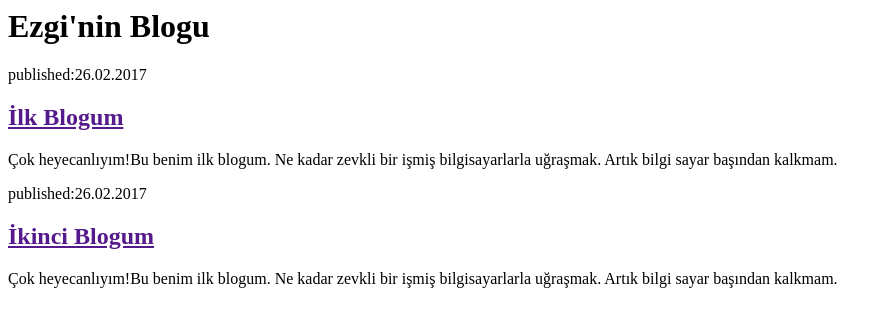
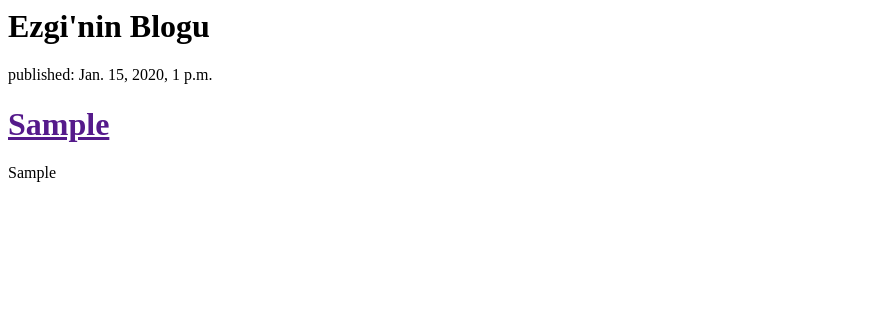
Before and after one commit to ezgidiriboun/ilk-blogum, a Django app: template blog/templates/blog/post_list.html in a window 1280 px wide. Shown: the top 327 px of the page, without its empty margins (0-892 px from the left). Run offline with Django 3.2, Linux system fonts and the light colour scheme; the template is opened without the code that fills it: values that come from a table or form of the project are taken from there, others are empty; tables that the repository leaves empty hold one stand-in row (values such as "Sample post").

Commit message:
Veritabanındaki postları görebilmek için template'i değiştirdim.

```diff
--- a/blog/templates/blog/post_list.html
+++ b/blog/templates/blog/post_list.html
@@ -9,16 +9,12 @@
 <div>
 	<h1>Ezgi'nin Blogu</h1>
 </div>
+{% for post in posts %}
 <div>
-	<p>published:26.02.2017</p>
-	<h2><a href="">İlk Blogum</a></h2>
-	<p>Çok	heyecanlıyım!Bu	benim ilk blogum. Ne kadar zevkli bir işmiş	bilgisayarlarla	uğraşmak. Artık	bilgi sayar	başından	kalkmam.</p>
+  <p>published: {{ post.yayinlanma_tarihi	}}</p>			<h1><a	href="">{{	post.baslik	}}</a></h1>
+  <p>{{	post.yazi|linebreaks }}</p>
 </div>
-<div>
-	<p>published:26.02.2017</p>
-	<h2><a href="">İkinci Blogum</a></h2>
-	<p>Çok	heyecanlıyım!Bu	benim ilk blogum. Ne kadar zevkli bir işmiş	bilgisayarlarla	uğraşmak. Artık	bilgi sayar	başından	kalkmam.</p>
-</div>
+{% endfor %}
 </body>
 
 
--- a/blog/views.py
+++ b/blog/views.py
@@ -1,3 +1,6 @@
 from django.shortcuts import render
+from django.utils import timezone
+from .models import Post
 def post_list(request):
-	return render(request, 'blog/post_list.html',{})
+	posts=Post.objects.filter(yayinlanma_tarihi__lte=timezone.now()).order_by('yayinlanma_tarihi')
+	return render(request, 'blog/post_list.html',{'posts': posts})
```
